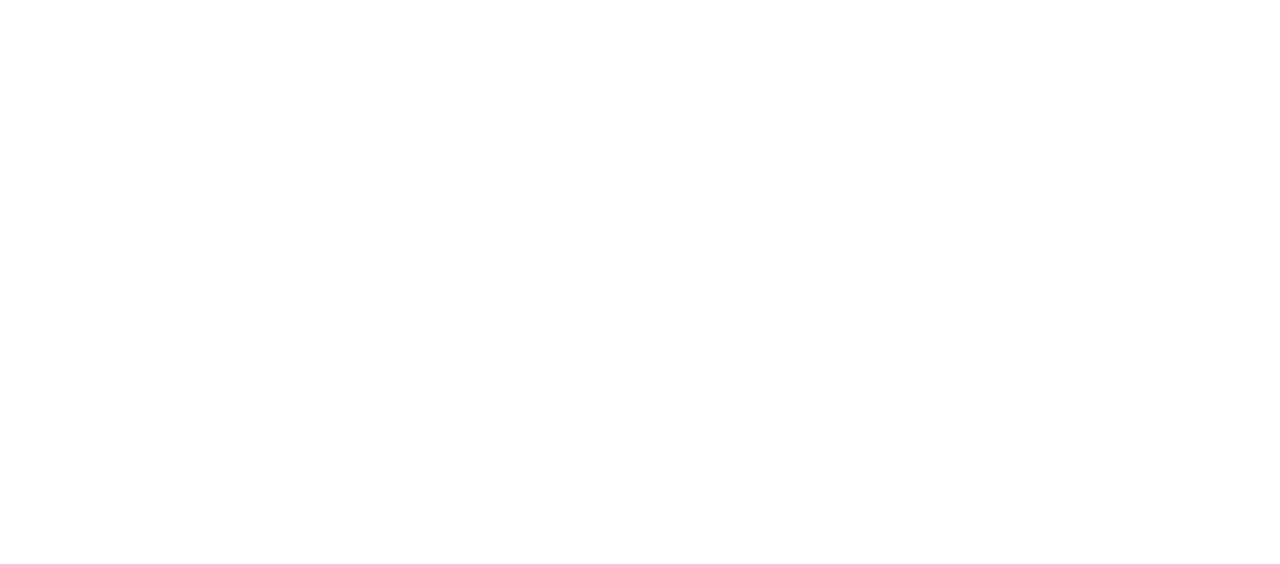
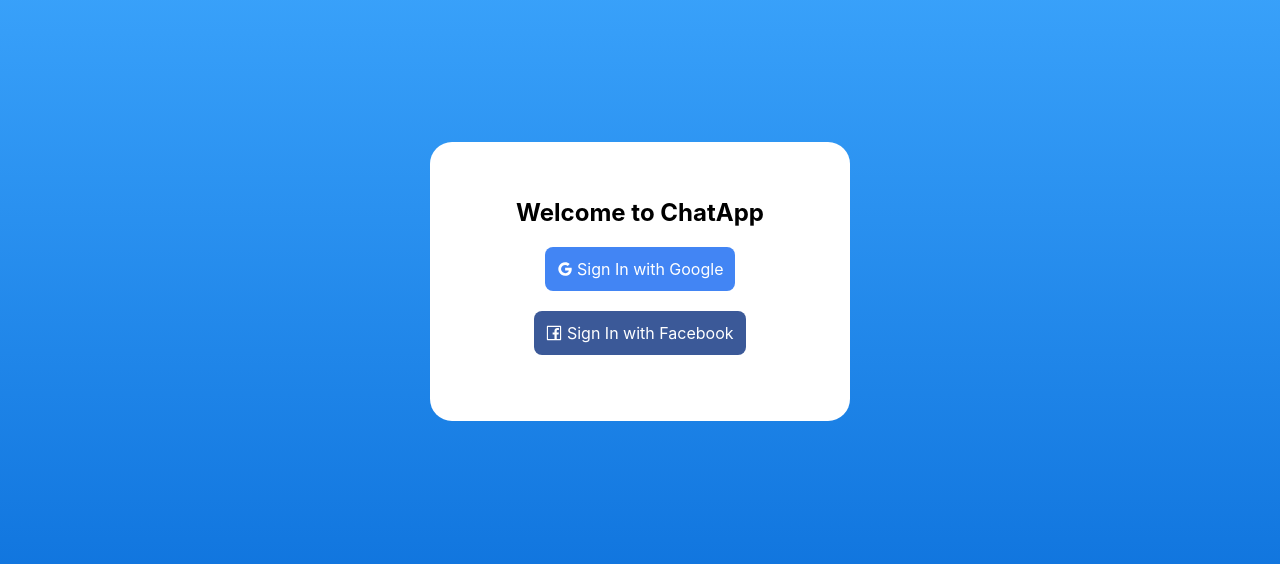
Before and after one commit to Syouareayejay/ChatApplication, a React (Create React App) app in the folder app/: page / in a window 1280 px wide. Shown: the part 114-678 px from the top of the page. Built offline with nearby package versions, Linux system fonts and the light colour scheme.

Commit message:
login layout v1

```diff
--- a/app/src/components/App.js
+++ b/app/src/components/App.js
@@ -5,7 +5,7 @@
 // import { AuthProvider } from "../contexts/AuthContext"
 
 // import Chats from "./Chats"
-// import Login from "./Login"
+import Login from "./Login"
 
 function App() {
   return (
@@ -13,8 +13,9 @@
       <Router>
         {/* <AuthProvider> */}
           <Switch>
-            {/* <Route path="/chats" component={Chats} />
-            <Route path="/" component={Login} /> */}
+            {//<Route path="/chats" component={Chats} />
+            }
+            <Route path="/" component={Login} />
           </Switch>
         {/* </AuthProvider> */}
       </Router>
--- /dev/null
+++ b/app/src/components/Login.js
@@ -0,0 +1,20 @@
+import React from 'react'
+import {GoogleOutlined,FacebookOutlined} from '@ant-design/icons';
+function Login() {
+    return (
+        <div id = 'login-page'>
+            <div id = 'login-card'>
+                <h2>Welcome to ChatApp</h2>
+                <div className = 'login-button google'>
+                    <GoogleOutlined /> Sign In with Google
+                </div>
+                <br /><br />
+                <div className = 'login-button facebook'>
+                    <FacebookOutlined /> Sign In with Facebook
+                </div>
+            </div>
+        </div>
+    )
+}
+
+export default Login
```
